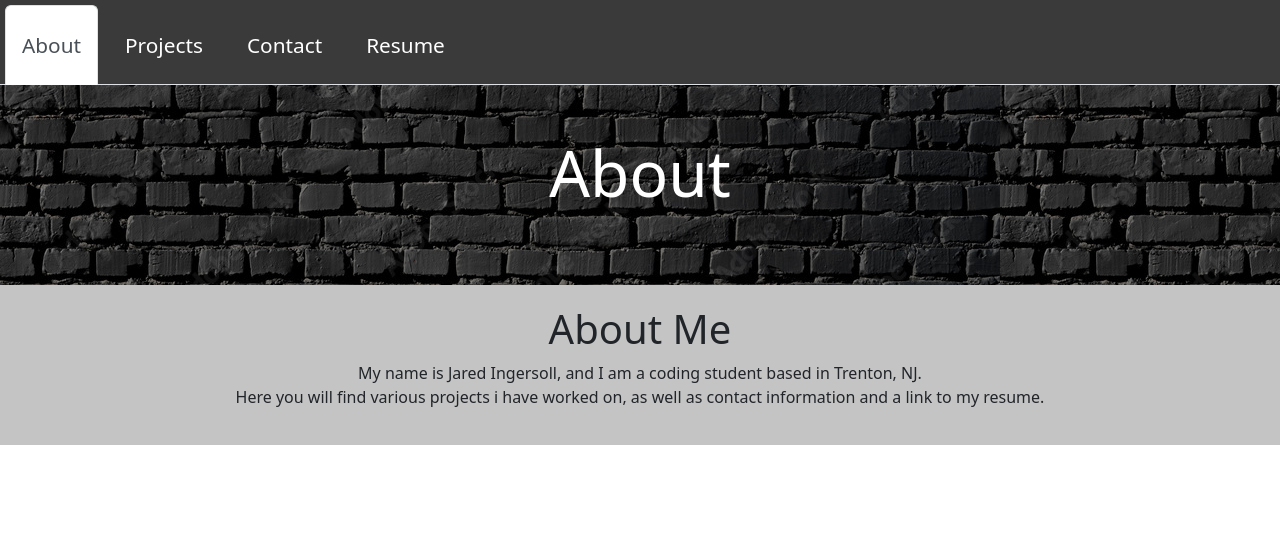
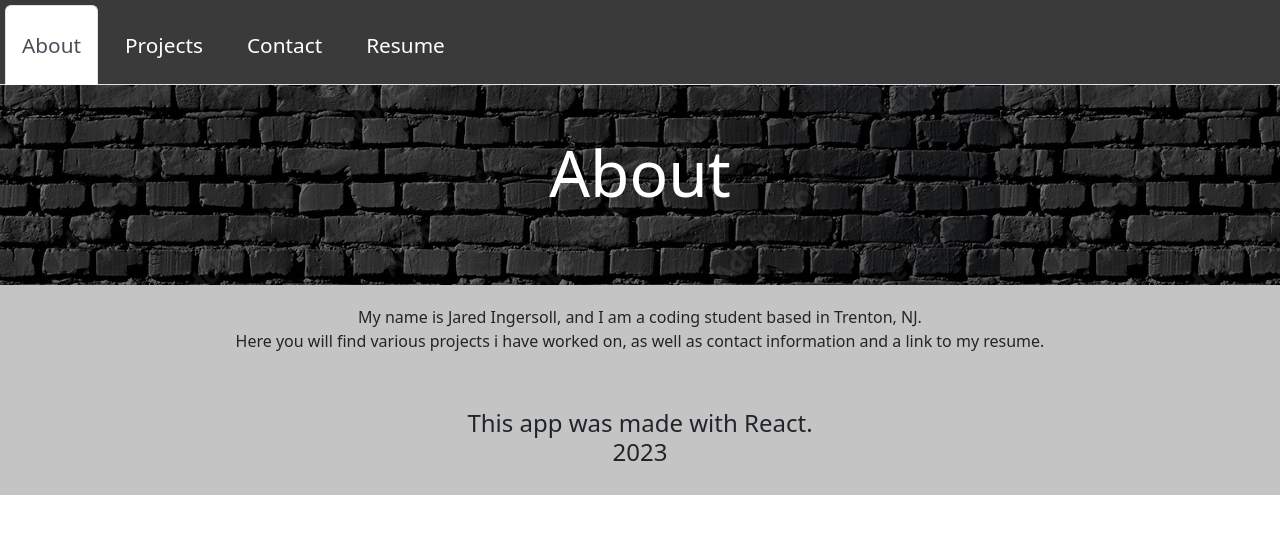
Before and after one commit to JaredIng87/react_portfolio, a React (Create React App) app: page / in a window 1280 px wide. Shown: the top 534 px of the page. Built offline with nearby package versions, Linux system fonts and the light colour scheme.

Commit message:
create footer

```diff
--- /dev/null
+++ b/src/components/Footer.js
@@ -0,0 +1,14 @@
+import React from 'react';
+import '../styles/Footer.css';
+
+function Footer() {
+  return (
+<div>
+      <footer className="footer">
+      <h4>This app was made with React.<br></br>2023</h4>
+      </footer>
+    </div>
+  );
+}
+
+export default Footer;
--- a/src/components/NavTabs.js
+++ b/src/components/NavTabs.js
@@ -2,10 +2,10 @@ import React from 'react';
 import '../styles/NavTabs.css';
 
 const pages = [
-    {href: "about", pageName: "About", header: "About Me"},
-    {href: "projects", pageName: "Projects", header: "Projects"},
-    {href: "contact", pageName: "Contact", header: "Contact Me"},
-    {href: "resume", pageName: "Resume", header: "Resume"}
+    {href: "about", pageName: "About"},
+    {href: "projects", pageName: "Projects"},
+    {href: "contact", pageName: "Contact"},
+    {href: "resume", pageName: "Resume"}
 ];
 
 function NavTabs({ currentPage, handlePageChange }) {
--- a/src/components/PortfolioContainer.js
+++ b/src/components/PortfolioContainer.js
@@ -1,6 +1,7 @@
 import React, { useState } from 'react';
 import NavTabs from './NavTabs';
 import Header from './Header'
+import Footer from './Footer'
 import About from './pages/About';
 import Projects from './pages/Projects';
 import Contact from './pages/Contact';
@@ -30,6 +31,7 @@ export default function PortfolioContainer() {
       <NavTabs currentPage={currentPage} handlePageChange={handlePageChange} />
       <Header header={currentPage}/>
       {renderPage()}
+      <Footer/>
     </div>
   );
 }
--- a/src/components/pages/About.js
+++ b/src/components/pages/About.js
@@ -5,7 +5,6 @@ import './styles/Section.css';
 export default function About() {
     return (
       <div className='section'>
-        <h1>About Me</h1>
         <p>
         My name is Jared Ingersoll, and I am a coding student based in Trenton, NJ.<br></br>
         Here you will find various projects i have worked on, as well as contact information and a link to my resume.
--- /dev/null
+++ b/src/styles/Footer.css
@@ -0,0 +1,5 @@
+footer {
+    background: #c4c4c4;
+    padding: 20px;
+    text-align: center;
+}
```
